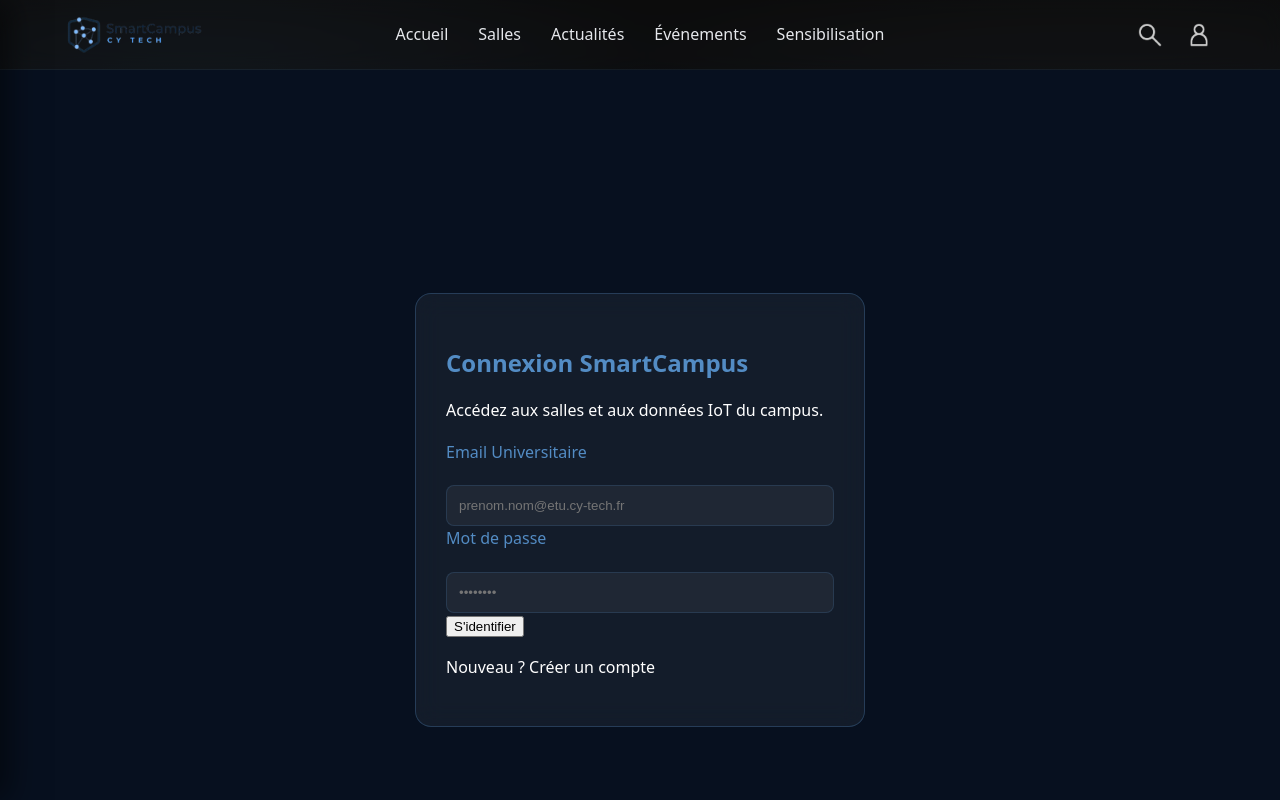
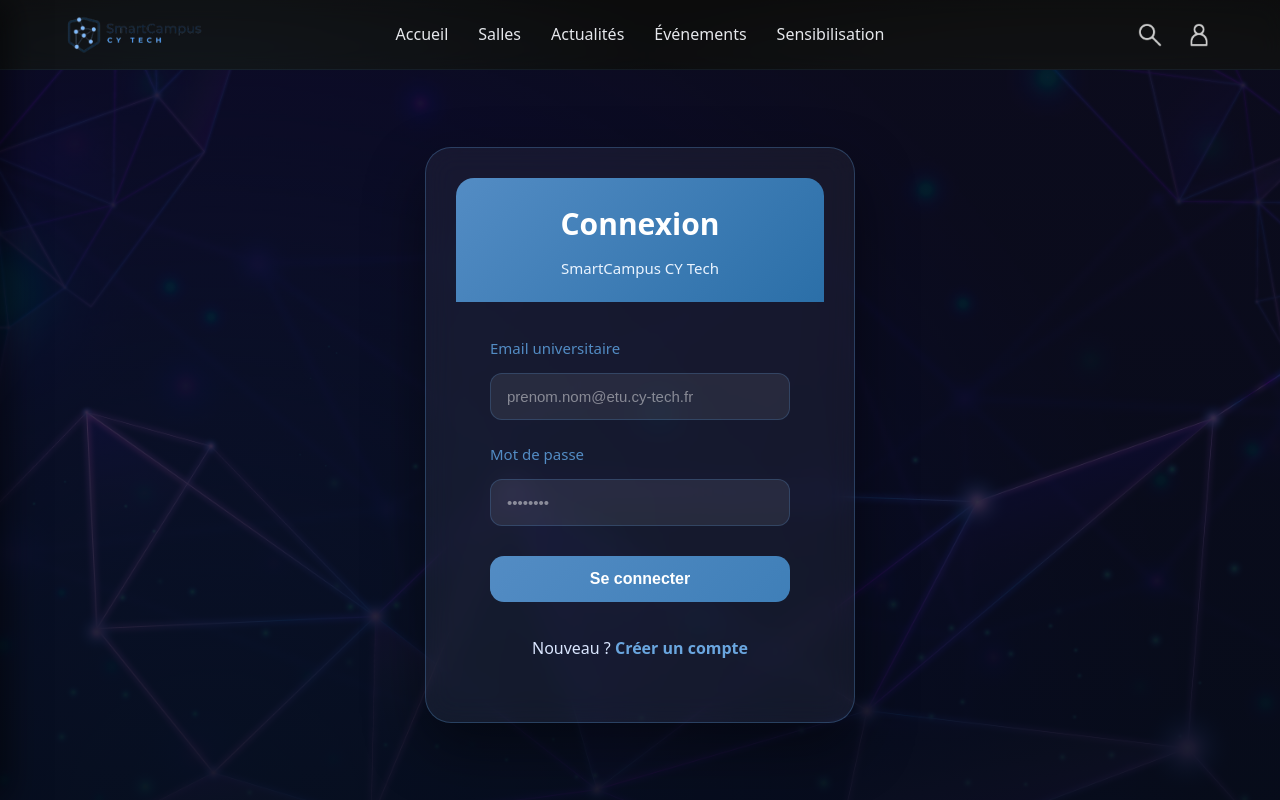
Before and after one commit to maellys95/Projet-D-veloppement-Web-ING1, a React (Vite) app in the folder frontend/: page /login in a window 1280 px wide. Shown: the top 800 px of the page. Built offline with nearby package versions, Linux system fonts and the light colour scheme.

Commit message:
update login page

```diff
--- a/frontend/src/pages/Login.jsx
+++ b/frontend/src/pages/Login.jsx
@@ -43,16 +43,18 @@ const Login = () => {
   };
 
   return (
-    <div className="login-wrapper">
+      <div className="login-page">
           <div className="login-card">
-        <h2>Connexion <span>SmartCampus</span></h2>
-        <p>Accédez aux salles et aux données IoT du campus.</p>
+              <div className="login-card-header">
+                  <h2>Connexion</h2>
+                  <p>SmartCampus CY Tech</p>
+              </div>
 
               {error && <div className="error-alert">{error}</div>}
 
-        <form onSubmit={handleSubmit}>
+              <form onSubmit={handleSubmit} className="login-form">
                   <div className="input-group">
-            <label>Email Universitaire</label>
+                      <label>Email universitaire</label>
                       <input
                           type="email"
                           placeholder="prenom.nom@etu.cy-tech.fr"
@@ -73,11 +75,16 @@ const Login = () => {
                       />
                   </div>
 
-          <button type="submit" className="btn-login">S'identifier</button>
+                  <button type="submit" className="btn-login">
+                      Se connecter
+                  </button>
               </form>
 
               <p className="register-footer">
-          Nouveau ? <span onClick={() => navigate('/register')}>Créer un compte</span>
+                  Nouveau ?{" "}
+                  <span onClick={() => navigate("/register")}>
+                      Créer un compte
+                  </span>
               </p>
           </div>
       </div>
--- a/frontend/src/pages/css/Auth.css
+++ b/frontend/src/pages/css/Auth.css
@@ -221,3 +221,129 @@ input:focus, select:focus {
 .auth-footer span:hover {
   text-decoration: underline;
 }
+
+.login-page {
+    min-height: calc(100vh - 70px);
+    display: flex;
+    align-items: center;
+    justify-content: center;
+    padding: 60px 20px;
+
+    background:
+            linear-gradient(rgba(5, 12, 25, 0.65), rgba(5, 12, 25, 0.9)),
+            url("../../assets/background-login.jpg");
+
+    background-size: cover;
+    background-position: center;
+}
+
+.login-card {
+    width: 100%;
+    max-width: 430px;
+    overflow: hidden;
+    border-radius: 26px;
+    background: rgba(10, 22, 43, 0.82);
+    border: 1px solid rgba(83, 140, 196, 0.35);
+    box-shadow: 0 25px 60px rgba(0, 0, 0, 0.45);
+    backdrop-filter: blur(14px);
+}
+
+.login-card-header {
+    background: linear-gradient(135deg, #538cc4, #2b6fa8);
+    text-align: center;
+    padding: 22px 20px;
+    border-radius: 18px 18px 0 0;
+}
+
+.login-card-header h2 {
+    margin: 0;
+    color: #ffffff !important;
+    opacity: 1 !important;
+    font-size: 30px;
+    font-weight: 800;
+}
+
+.login-card-header p {
+    margin: 8px 0 0;
+    color: #eaf4ff;
+    font-size: 15px;
+}
+
+.login-form {
+    padding: 34px;
+}
+
+.input-group {
+    margin-bottom: 22px;
+}
+
+.input-group label {
+    display: block;
+    margin-bottom: 8px;
+    color: #9fc6ef;
+    font-size: 15px;
+}
+
+.input-group input {
+    width: 100%;
+    padding: 14px 16px;
+    border-radius: 12px;
+    border: 1px solid rgba(83, 140, 196, 0.28);
+    background: rgba(255, 255, 255, 0.08);
+    color: white;
+    outline: none;
+    font-size: 15px;
+    box-sizing: border-box;
+}
+
+.input-group input::placeholder {
+    color: rgba(255, 255, 255, 0.45);
+}
+
+.input-group input:focus {
+    border-color: #538cc4;
+    box-shadow: 0 0 0 3px rgba(83, 140, 196, 0.18);
+}
+
+.btn-login {
+    width: 100%;
+    padding: 14px;
+    border: none;
+    border-radius: 14px;
+    background: linear-gradient(135deg, #538cc4, #3f7fb8);
+    color: white;
+    font-weight: 700;
+    font-size: 16px;
+    cursor: pointer;
+    margin-top: 8px;
+}
+
+.btn-login:hover {
+    background: linear-gradient(135deg, #6aa6df, #538cc4);
+}
+
+.register-footer {
+    text-align: center;
+    padding: 0 34px 30px;
+    color: #dbe7ff;
+    margin: 0;
+}
+
+.register-footer span {
+    color: #6aa6df;
+    font-weight: 700;
+    cursor: pointer;
+}
+
+.register-footer span:hover {
+    text-decoration: underline;
+}
+
+.error-alert {
+    margin: 22px 34px 0;
+    padding: 12px;
+    border-radius: 12px;
+    background: rgba(255, 80, 80, 0.16);
+    color: #ff7b7b;
+    border: 1px solid rgba(255, 80, 80, 0.25);
+}
--- /dev/null
+++ b/frontend/src/pages/css/Login.css
@@ -0,0 +1,13 @@
+.login-page {
+    min-height: 100vh;
+    display: flex;
+    justify-content: center;
+    align-items: center;
+
+    background:
+        linear-gradient(rgba(5,15,30,0.85), rgba(5,15,30,0.95)),
+        url('../assets/background-login.jpg');
+
+    background-size: cover;
+    background-position: center;
+}
```
Also changed, not shown: frontend/src/assets/background-login.jpg (added). Lines whose indentation alone changed are shown as unchanged.
